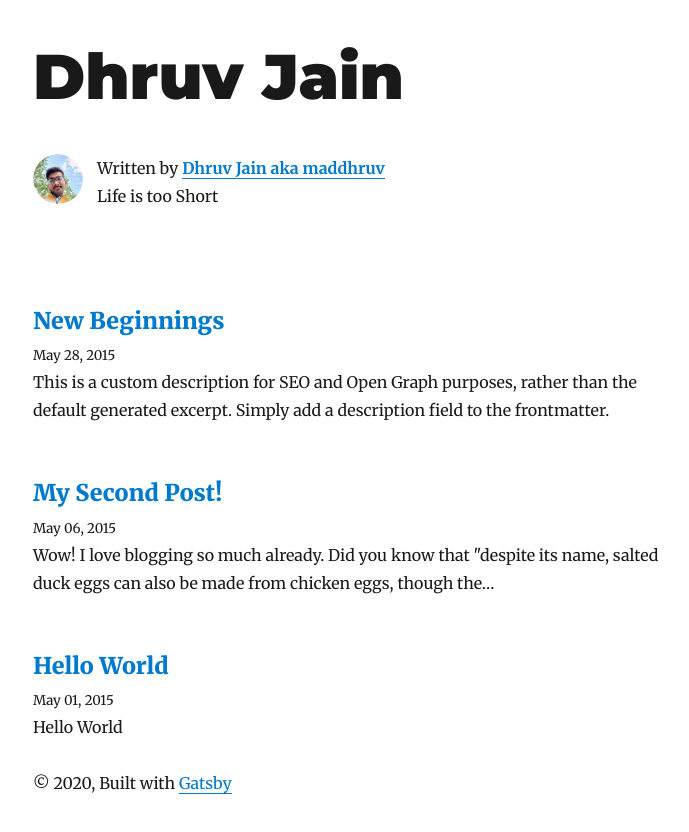
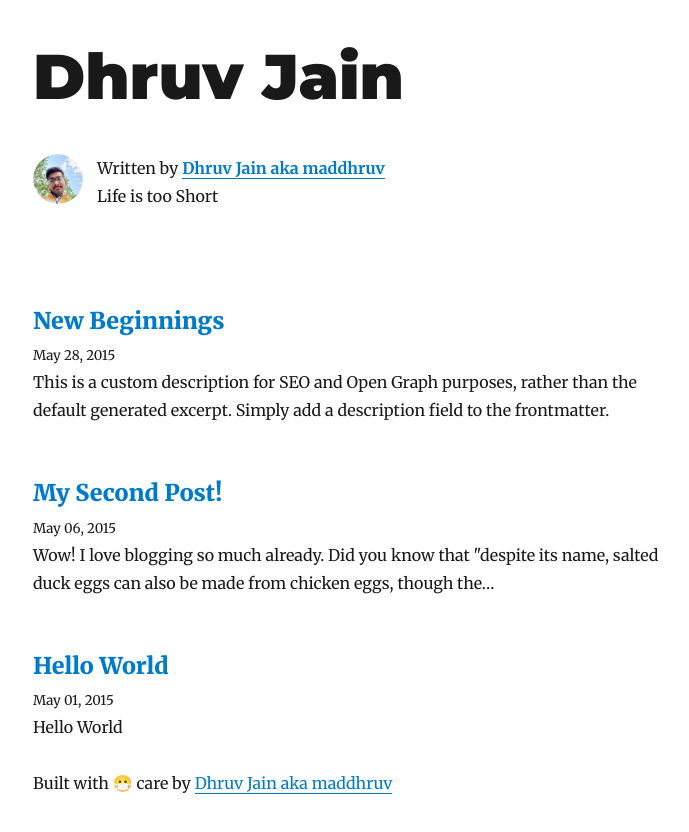
Before and after one commit to maddhruv/maddhruv.github.io, a Gatsby site: page / in a window 1280 px wide. Shown: the whole page, without its empty margins (292-981 px from the left). Built offline with nearby package versions, Linux system fonts and the light colour scheme; Gatsby itself is replaced by a stand-in of ours; some packages are replaced by stand-ins of ours.

Commit message:
feat: meta bottom

```diff
--- a/src/components/layout.js
+++ b/src/components/layout.js
@@ -1,9 +1,26 @@
 import React from "react"
-import { Link } from "gatsby"
+import { Link, useStaticQuery, graphql } from "gatsby"
 
 import { rhythm, scale } from "../utils/typography"
 
 const Layout = ({ location, title, children }) => {
+  const data = useStaticQuery(graphql`
+    query LayoutQuery {
+      site {
+        siteMetadata {
+          author {
+            name
+          }
+          social {
+            github
+          }
+        }
+      }
+    }
+  `)
+
+  const { author, social } = data.site.siteMetadata
+
   const rootPath = `${__PATH_PREFIX__}/`
   let header
 
@@ -59,9 +76,14 @@ const Layout = ({ location, title, children }) => {
       <header>{header}</header>
       <main>{children}</main>
       <footer>
-        © {new Date().getFullYear()}, Built with
-        {` `}
-        <a href="https://www.gatsbyjs.org">Gatsby</a>
+        Built with <span role="img">😷</span> care by{" "}
+        <a
+          href={`https://github.com/${social.github}`}
+          rel="noreferrer"
+          target="_blank"
+        >
+          {author.name} aka {social.github}
+        </a>
       </footer>
     </div>
   )
```
